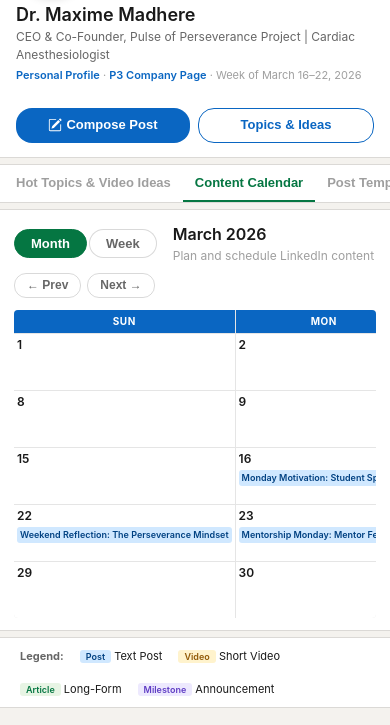
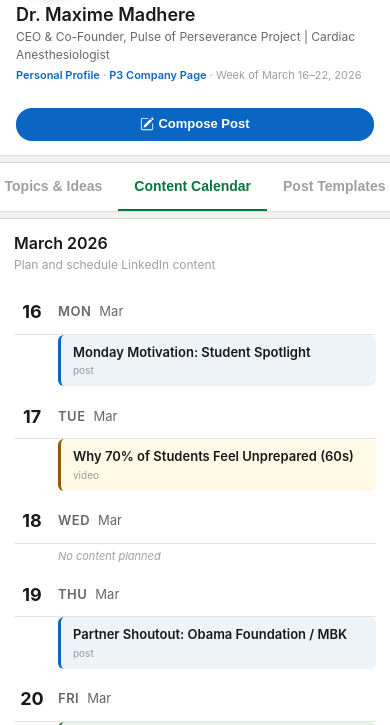
Before and after one commit to TParis7/LinkedIn_CEO_Dashboard, a plain HTML site: page index.html in a window 390 px wide. Both pictures are taken after a click on the button "Content Calendar". Shown: the part 119-844 px from the top of the page. Drawn offline with Linux system fonts and the light colour scheme.

Commit message:
Update index.html

```diff
--- a/index.html
+++ b/index.html
@@ -170,12 +170,16 @@
             .header-meta{font-size:11px;margin-top:3px;}
             .header-actions{width:100%;margin-top:8px;}
             .header-actions .btn{flex:1;justify-content:center;font-size:13px;padding:8px 12px;}
-            .tab-bar{padding:0 4px;gap:0;}
-            .tab-btn{padding:10px 12px;font-size:13px;}
+            /* Nav bar — bigger touch targets on mobile */
+            .tab-bar{padding:0;gap:0;-webkit-overflow-scrolling:touch;justify-content:center;}
+            .tab-btn{padding:14px 16px;font-size:14px;min-height:48px;flex:1;text-align:center;}
             .card{padding:12px 14px;}
             .topics-grid{grid-template-columns:1fr !important;}
             .vid-grid{grid-template-columns:1fr !important;}
             .vtog-lg .vtog-btn{padding:6px 16px;font-size:13px;}
+            /* Calendar — horizontal scroll wrapper on mobile */
+            .cal-scroll{overflow-x:auto;-webkit-overflow-scrolling:touch;margin:0 -14px;padding:0 14px;}
+            .cal-scroll .cal-grid{min-width:560px;}
             .cal-day{min-height:56px;padding:2px 3px;}
             .cal-ev{font-size:9px;padding:1px 3px;}
             .cal-hd{padding:4px 2px;font-size:10px;}
@@ -188,10 +192,26 @@
             .preview-box{max-width:100%;}
             .modal{width:95%;max-height:90vh;}
             .q-card{padding:12px;}
-            .week-row{grid-template-columns:54px 1fr;gap:8px;}
+            /* Mobile calendar — Google Calendar schedule style */
+            .week-row{grid-template-columns:1fr;gap:0;padding:0;border-bottom:none;}
+            .week-label{display:flex;align-items:center;gap:8px;padding:8px 0 4px;border-bottom:1px solid var(--li-brd);font-size:14px;}
+            .week-label small{display:inline;font-size:13px;color:var(--li-text-sec);margin-left:0;}
+            .week-label .wl-day{width:36px;height:36px;border-radius:50%;display:flex;align-items:center;justify-content:center;font-size:18px;font-weight:700;color:var(--li-black);background:transparent;flex-shrink:0;}
+            .week-label .wl-day.today{background:var(--li-blue);color:#fff;}
+            .week-label .wl-name{font-size:13px;font-weight:600;color:var(--li-text-sec);text-transform:uppercase;letter-spacing:.5px;}
+            .week-events{padding-left:44px;}
+            .wcard{padding:8px 12px;margin-bottom:4px;border-radius:6px;}
+            .wcard-title{font-size:13px;}
+            .wcard-meta{font-size:10px;}
+            .week-empty{font-size:11px;color:var(--li-text-mut);font-style:italic;padding:4px 0;}
+            /* Hide month view + toggle on mobile */
+            .cal-scroll{display:none !important;}
+            .vtog-lg{display:none !important;}
+            #cal-week{display:block !important;}
+            .cal-month-nav{display:none !important;}
         }
         @media(max-width:380px){
-            .tab-btn{padding:10px 8px;font-size:12px;}
+            .tab-btn{padding:14px 10px;font-size:13px;}
             .header-actions .btn{font-size:12px;padding:7px 8px;}
         }
         @media print{.tab-bar,.composer,.btn,.modal-bg{display:none!important;}.tab-content{display:block!important;}body{background:#fff;}}
@@ -223,14 +243,13 @@
                     <svg width="14" height="14" fill="currentColor" viewBox="0 0 16 16"><path d="M15.5 1.94a.5.5 0 010 .706L14.46 3.69l-2-2L13.5.646a.5.5 0 01.707 0l1.293 1.293zm-1.75 2.456l-2-2L4.94 9.21a.5.5 0 00-.121.196l-.805 2.414a.25.25 0 00.316.316l2.414-.805a.5.5 0 00.196-.12l6.814-6.814z"/><path fill-rule="evenodd" d="M1 13.5A1.5 1.5 0 002.5 15h11a1.5 1.5 0 001.5-1.5v-6a.5.5 0 00-1 0v6a.5.5 0 01-.5.5h-11a.5.5 0 01-.5-.5v-11a.5.5 0 01.5-.5H9a.5.5 0 000-1H2.5A1.5 1.5 0 001 2.5v11z"/></svg>
                     Compose Post
                 </button>
-                <button class="btn btn-ol" onclick="switchTab('topics')">Topics & Ideas</button>
             </div>
         </div>
     </div>
 
     <!-- TABS — reordered: Hot Topics first, Dashboard last -->
     <div class="tab-bar">
-        <button class="tab-btn active" data-tab="topics">Hot Topics & Video Ideas</button>
+        <button class="tab-btn active" data-tab="topics">Topics & Ideas</button>
         <button class="tab-btn" data-tab="calendar">Content Calendar</button>
         <button class="tab-btn" data-tab="templates">Post Templates</button>
     </div>
@@ -253,12 +272,12 @@
                     </div>
                     <div><div class="card-title" id="cal-title">March 2026</div><div class="card-sub">Plan and schedule LinkedIn content</div></div>
                 </div>
-                <div style="display:flex;gap:6px;">
+                <div class="cal-month-nav" style="display:flex;gap:6px;">
                     <button class="btn btn-gh btn-sm" onclick="chgMonth(-1)">← Prev</button>
                     <button class="btn btn-gh btn-sm" onclick="chgMonth(1)">Next →</button>
                 </div>
             </div>
-            <div id="cal-month"></div>
+            <div class="cal-scroll"><div id="cal-month"></div></div>
             <div id="cal-week" style="display:none;"></div>
         </div>
         <div class="card" style="padding:10px 20px;">
@@ -481,13 +500,15 @@ function renderCal(){
 }
 function renderWeek(){
     const ws=new Date(2026,2,16);
+    const today=new Date();
     let h='';
     for(let i=0;i<7;i++){
         const dt=new Date(ws);dt.setDate(dt.getDate()+i);
         const ds=dt.getFullYear()+'-'+String(dt.getMonth()+1).padStart(2,'0')+'-'+String(dt.getDate()).padStart(2,'0');
         const evts=CAL.filter(e=>e.date===ds);
-        h+='<div class="week-row"><div class="week-label">'+DY[dt.getDay()]+'<small>'+dt.getDate()+' Mar</small></div><div>';
-        if(!evts.length)h+='<div style="font-size:12px;color:var(--li-text-mut);font-style:italic;padding:4px 0;">No content planned</div>';
+        const isToday=dt.getDate()===today.getDate()&&dt.getMonth()===today.getMonth()&&dt.getFullYear()===today.getFullYear();
+        h+='<div class="week-row"><div class="week-label"><span class="wl-day'+(isToday?' today':'')+'">'+dt.getDate()+'</span><span class="wl-name">'+DY[dt.getDay()]+'</span><small>'+MO[dt.getMonth()].slice(0,3)+'</small></div><div class="week-events">';
+        if(!evts.length)h+='<div class="week-empty">No content planned</div>';
         evts.forEach(e=>{
             h+='<div class="wcard '+e.type+'" onclick="loadDraft('+CAL.indexOf(e)+')"><div class="wcard-title">'+e.title+'</div><div class="wcard-meta">'+e.type+'</div></div>';
         });
@@ -496,7 +517,7 @@ function renderWeek(){
     document.getElementById('cal-week').innerHTML=h;
 }
 function chgMonth(d){cMonth+=d;if(cMonth>11){cMonth=0;cYear++;}if(cMonth<0){cMonth=11;cYear--;}renderCal();}
-function togCal(v,b){document.querySelectorAll('.vtog-lg .vtog-btn').forEach(x=>x.classList.remove('active'));b.classList.add('active');document.getElementById('cal-month').style.display=v==='month'?'block':'none';document.getElementById('cal-week').style.display=v==='week'?'block':'none';}
+function togCal(v,b){document.querySelectorAll('.vtog-lg .vtog-btn').forEach(x=>x.classList.remove('active'));b.classList.add('active');document.querySelector('.cal-scroll').style.display=v==='month'?'block':'none';document.getElementById('cal-week').style.display=v==='week'?'block':'none';}
 function openDay(ds){const e=CAL.find(c=>c.date===ds);if(e){loadDraft(CAL.indexOf(e));}}
 
 
```
